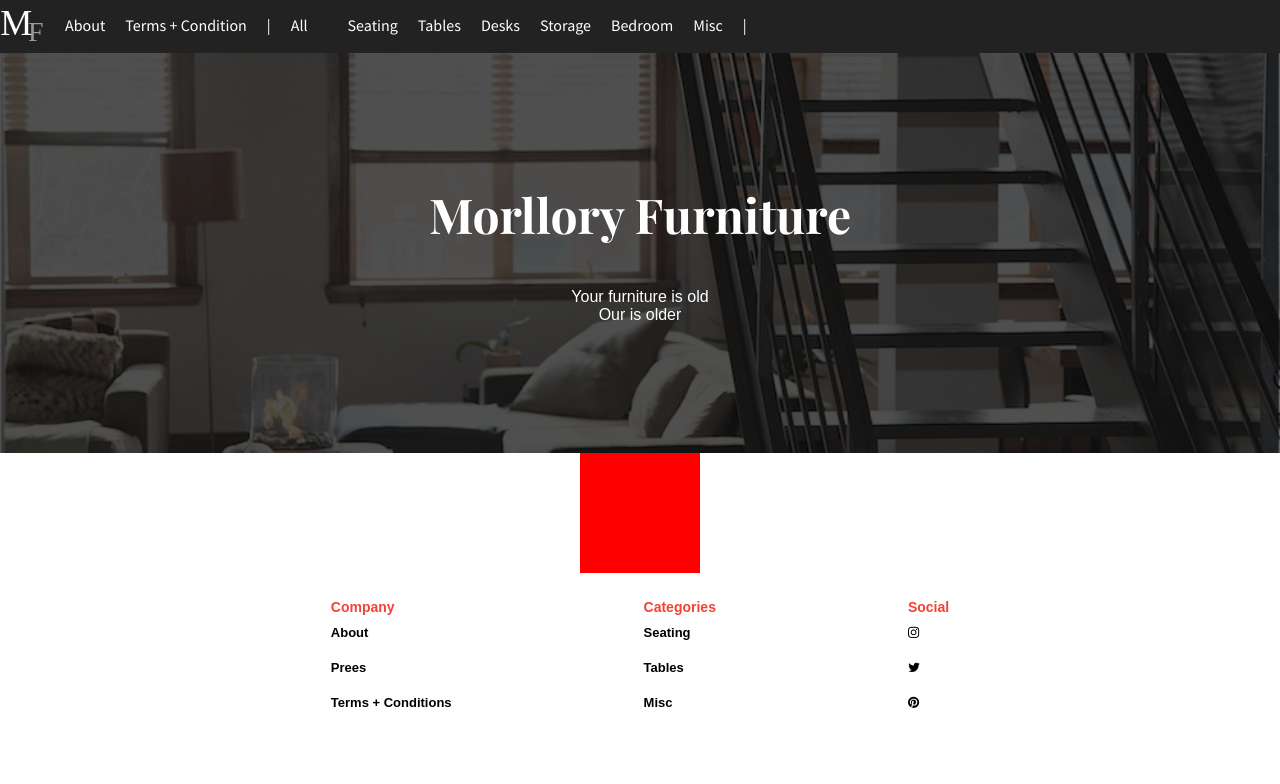
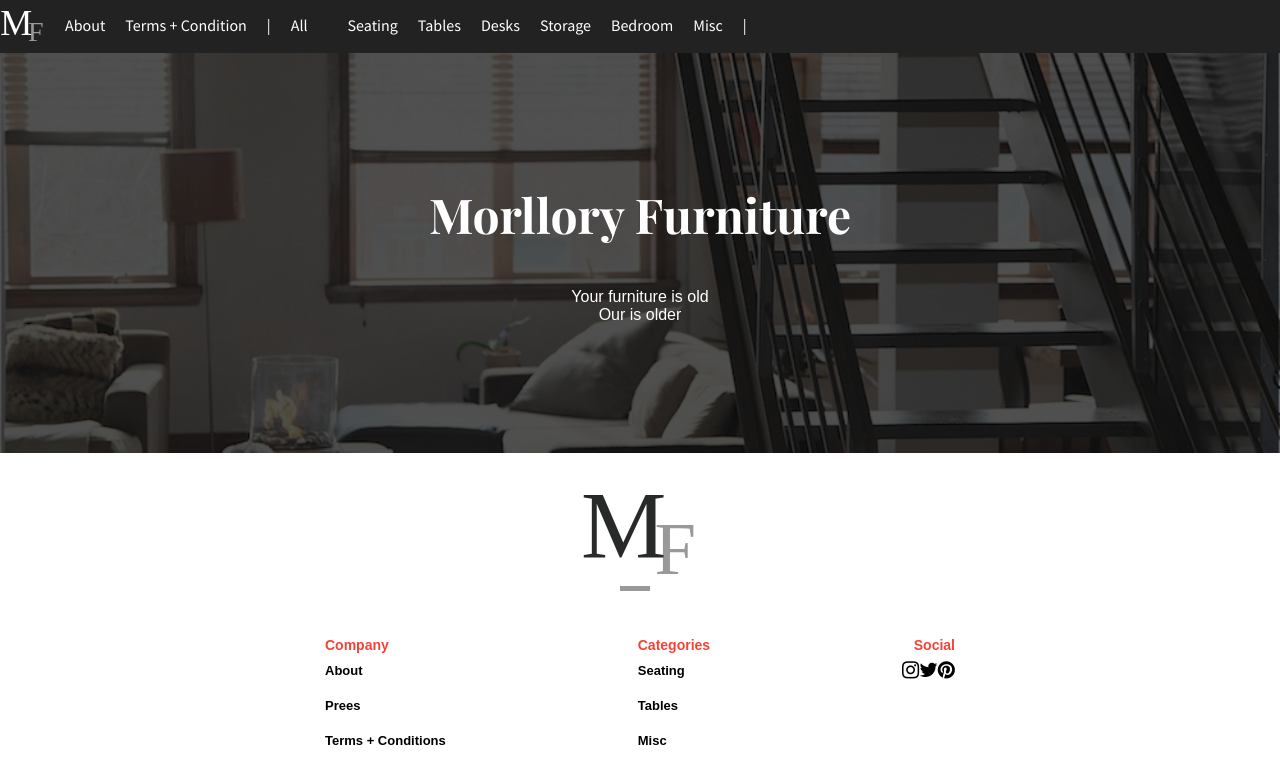
Before and after one commit to CesarHtea/project--mallory-furniture-2, a React (Create React App) app: page / in a window 1280 px wide. Shown: the top 784 px of the page. Built offline with nearby package versions, Linux system fonts and the light colour scheme; a web font is replaced by a local one.

Commit message:
Add Styles css to Footer.js

```diff
--- a/src/css/styles.css
+++ b/src/css/styles.css
@@ -71,11 +71,30 @@
 *
 ***************************/
 
+.footer{
+	padding: 3% 0;
+}
+
 .footer__image{
 	width: 120px;
 	height: 120px;
-	background-color: red;
 	margin: 0 auto;
+	background-image: url(../images/mf-logo-black.svg);
+	background-repeat: no-repeat;
+	background-size: contain;
+	position: relative;
+}
+
+.footer__image::before{
+	content: '';
+	width: 30px;
+	height: auto;
+	display: block;
+	border-bottom: solid 5px #999999;
+	position: absolute;
+	bottom:  20px;
+	left: 40px;
+
 }
 
 .footer__container{
@@ -97,8 +116,18 @@
 	line-height: 35px;
 }
 
-.footer__list:last-of-type{
-	display:  inline;
+.footer__section:last-of-type .footer__list li{
+	display: inline;
+	margin-right:0;
+	font-size: 20px;
+}
+
+.footer__section:last-of-type .footer__list li:last-of-type{
+	margin-right: 0%;
+}
+
+.footer__section:last-of-type .footer__title{
+	text-align: right;
 }
 
 .footer__title{
```
